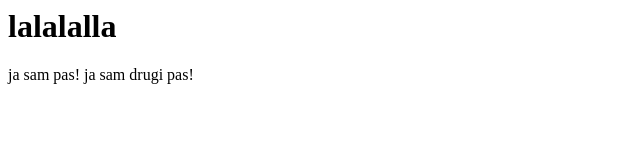
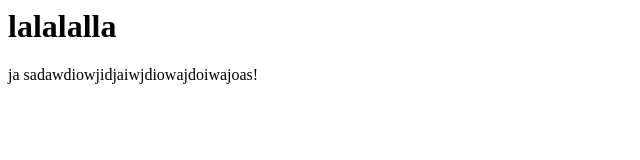
Before and after one commit to ingokodba/gittutorial, a plain HTML site: page index.html in a window 1280 px wide. Shown: the full height of the page, 0-640 px from the left. Drawn offline with Linux system fonts and the light colour scheme.

Commit message:
the new guy fucked it up

```diff
--- a/index.html
+++ b/index.html
@@ -1,5 +1,4 @@
 <html>
 <h1>lalalalla</h1>
-ja sam pas!
-ja sam drugi pas!
+ja sadawdiowjidjaiwjdiowajdoiwajoas!
 </html>
```
